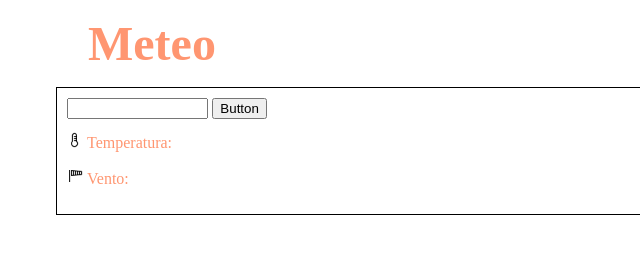
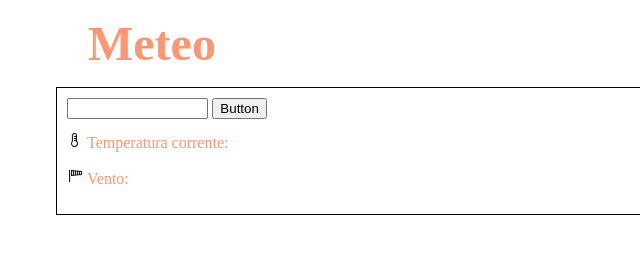
Before and after one commit to LorenzoMiglietta/ProgettoMeteo, a plain HTML site: page index.html in a window 1280 px wide. Shown: the full height of the page, 0-640 px from the left. Drawn offline with Linux system fonts and the light colour scheme.

Commit message:
test change

```diff
--- a/index.html
+++ b/index.html
@@ -25,7 +25,7 @@
           <button id="myBtn" onclick="getCity()">Button</button>
           <div class="parameter">
             <img src="img/icons8-thermometer-96.png" alt="" />
-            <p id="tempo">Temperatura:</p>
+            <p id="tempo">Temperatura corrente:</p>
           </div>
           <div class="parameter">
             <img src="img/icons8-windsock-96.png" alt="" />
```
